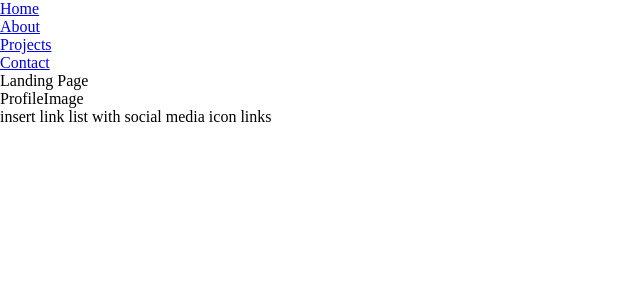
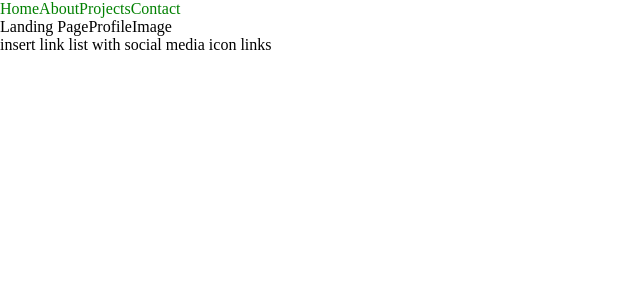
Before and after one commit to Ellesair/portfolio, a Next.js app: page / in a window 1280 px wide. Shown: the top 300 px of the page, without its empty margins (0-640 px from the left). Built offline with nearby package versions, Linux system fonts and the light colour scheme.

Commit message:
added className and aria-labels to navbar elements. Created some styles for the links.

```diff
--- a/components/Navbar.jsx
+++ b/components/Navbar.jsx
@@ -1,27 +1,36 @@
-import Link from 'next/link'
-import React from 'react'
+import Link from "next/link";
+import React from "react";
+import styles from "../styles/navbar.module.css";
 
 function navbar() {
   return (
     <>
-    <nav className="top-nav">
-        <ul>
-            <li>
-                <Link href="/">Home</Link>
-            </li>
-            <li>
-                <Link href="/about">About</Link>
-            </li>
-            <li>
-                <Link href="/projects">Projects</Link>
-            </li>
-            <li>
-                <Link href="/contact">Contact</Link>
-            </li>
+      <nav>
+        <ul className={styles.navbarContainer}>
+          <li className={styles.link}>
+            <Link aria-label="Home" href="/">
+              Home
+            </Link>
+          </li>
+          <li className={styles.link}>
+            <Link aria-label="About" href="/about">
+              About
+            </Link>
+          </li>
+          <li className={styles.link}>
+            <Link aria-label="Projects" href="/projects">
+              Projects
+            </Link>
+          </li>
+          <li className={styles.link}>
+            <Link aria-label="Contact" href="/contact">
+              Contact
+            </Link>
+          </li>
         </ul>
-    </nav>
+      </nav>
     </>
-  )
+  );
 }
 
-export default navbar
+export default navbar;
--- a/pages/_app.jsx
+++ b/pages/_app.jsx
@@ -1,16 +1,21 @@
 import React from "react";
 import "../styles/global.css";
 import Navbar from "../components/Navbar";
-import Footer from "../components/Footer"
+import Footer from "../components/Footer";
 import ProfileImage from "../components/ProfileImage";
+import styles from "../styles/index.module.css";
 
 function _app({ Component, pageProps }) {
   return (
     <>
-      <Navbar />
-      <Component {...pageProps} />
-      <ProfileImage />
-      <Footer />
+      <main>
+        <Navbar />
+        <section className={styles.bodyContainer}>
+          <Component {...pageProps} />
+          <ProfileImage />
+        </section>
+        <Footer />
+      </main>
     </>
   );
 }
--- a/pages/index.jsx
+++ b/pages/index.jsx
@@ -1,4 +1,5 @@
 import React from 'react'
+import styles from '../styles/index.module.css'
 
 function Home() {
   return (
--- /dev/null
+++ b/styles/index.module.css
@@ -0,0 +1,4 @@
+.bodyContainer {
+    display: flex;
+    flex-direction: row;
+}
--- /dev/null
+++ b/styles/navbar.module.css
@@ -0,0 +1,13 @@
+.navbarContainer {
+  display: flex;
+  flex-direction: row;
+}
+
+.navbarContainer li {
+  list-style-type: none;
+}
+
+.link a {
+  text-decoration: none;
+  color: green;
+}
```
